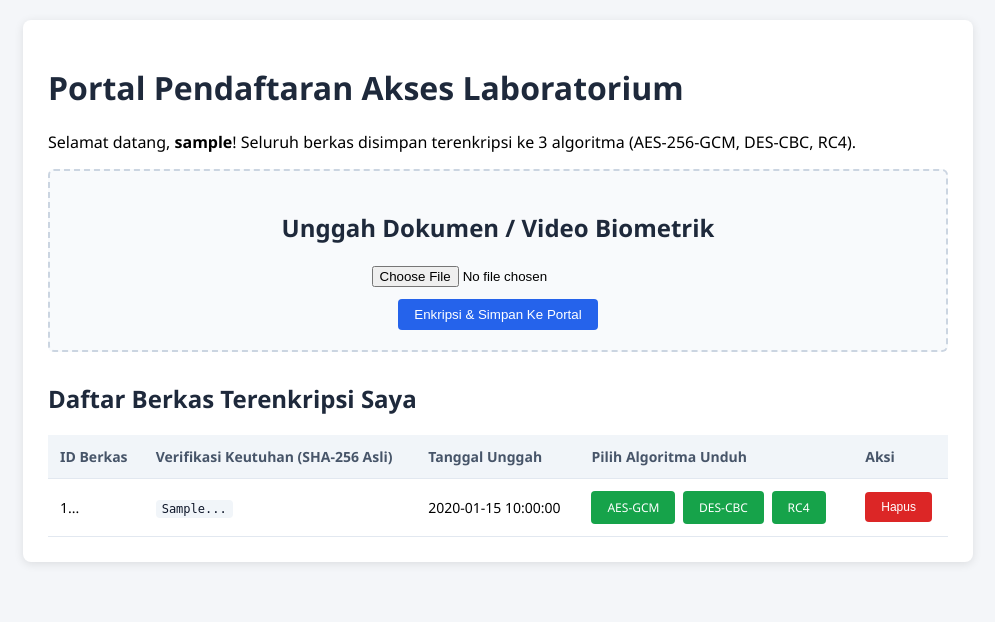
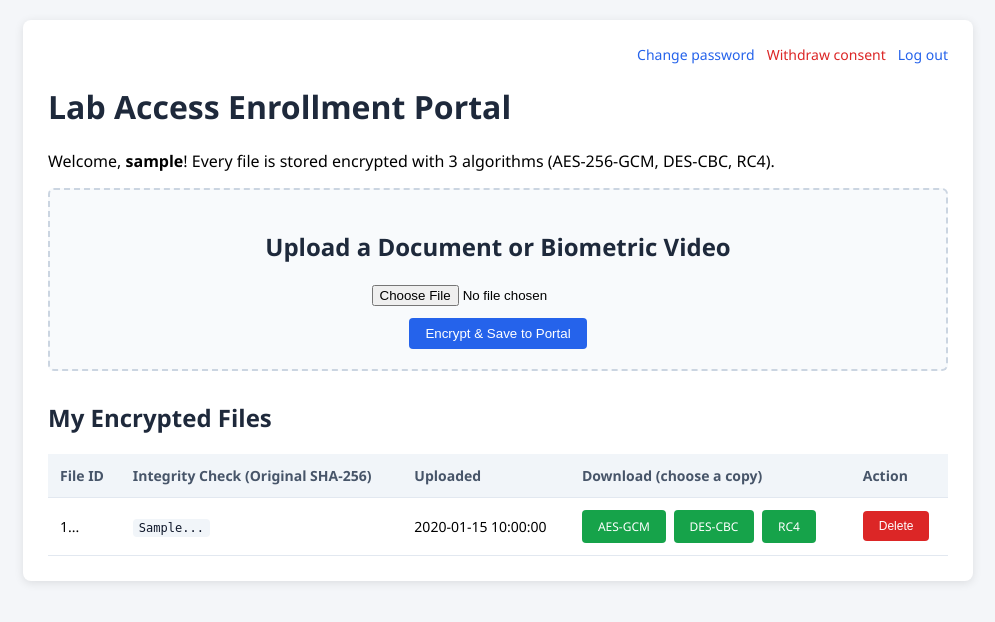
Before and after one commit to mouisbeton/labpass, a Flask app: template templates/dashboard.html in a window 1280 px wide. Shown: the top 622 px of the page, without its empty margins (142-1137 px from the left). Run offline with Flask 3, Linux system fonts and the light colour scheme; the template is opened without the code that fills it: most values are stand-ins (such as "Sample title", 1, 10 or a date in 2020).

Commit message:
templates: change dashboard to English; connect app.py to other templates

```diff
--- a/app.py
+++ b/app.py
@@ -19,11 +19,11 @@ from flask import (
     render_template,
     request,
     send_file,
-    session,
     url_for,
 )
 
-from database import close_db, get_db, init_db
+import auth
+from database import get_db
 from storage import delete_blob_file, read_blob_data, save_blob_data
 
 # ==============================================================================
@@ -88,34 +88,9 @@ app.config["MAX_CONTENT_LENGTH"] = 100 * 1024 * 1024
 # var secret key untuk cookie sesi Flask
 app.secret_key = os.urandom(24)
 
-# daftarkan fungsi penutup koneksi database pada teardown app context
-app.teardown_appcontext(close_db)
-
-
-# middleware penyiapan sesi dan user context sebelum request diproses
-@app.before_request
-def load_logged_in_user():
-    # var mengambil ID pengguna dari cookie sesi
-    user_id = session.get("user_id")
-
-    # cek apakah user_id tersedia dalam sesi
-    if user_id is None:
-        g.user = None
-    else:
-        # ambil data profil pengguna dari database SQLite
-        db = get_db()
-        g.user = db.execute(
-            "SELECT * FROM users WHERE id = ?", (user_id,)
-        ).fetchone()
-
-
-# helper decorator / checker untuk rute terproteksi login
-def require_auth():
-    # cek apakah g.user terisi
-    if g.user is None:
-        return False
-    return True
-
+# pasang modul auth: CSRF, flag cookie sesi, tabel users/consents, teardown database,
+# serta rute /register, /login, /logout, /change-password, /withdraw-consent
+auth.init_app(app)
 
 # ==============================================================================
 # FLASK ROUTES
@@ -125,34 +100,29 @@ def require_auth():
 # Rute utama dasbor: menampilkan daftar berkas milik pengguna yang sedang login
 @app.route("/")
 @app.route("/dashboard")
+@auth.login_required
 def dashboard():
-    # percabangan mengecek apakah pengguna sudah login
-    if not require_auth():
-        # alihkan ke halaman login jika belum login
-        return redirect(url_for("login_stub"))
-
-    # var koneksi basis data SQLite
     db = get_db()
+    # nama pengguna untuk sapaan di dasbor
+    username = db.execute(
+        "SELECT username FROM users WHERE id = ?", (g.user_id,)
+    ).fetchone()["username"]
     # var mengambil daftar berkas milik pengguna saat ini (Ownership Check via WHERE user_id)
     items = db.execute(
         "SELECT id, sha256_orig, created_at FROM items WHERE user_id = ? ORDER BY created_at DESC",
-        (g.user["id"],),
+        (g.user_id,),
     ).fetchall()
 
-    # render tampilan HTML dasbor membawa daftar berkas pengguna
-    return render_template("dashboard.html", items=items, username=g.user["username"])
+    return render_template("dashboard.html", items=items, username=username)
 
 
 # Rute unggah berkas: diproses sepenuhnya di RAM, dienkripsi ke 3 algoritma (AES, DES, RC4)
 @app.route("/upload", methods=["POST"])
+@auth.login_required
 def upload_file():
-    # verifikasi status autentikasi pengguna
-    if not require_auth():
-        return redirect(url_for("login_stub"))
-
     # cek apakah ada berkas pada request unggahan
     if "file" not in request.files:
-        flash("Tidak ada bagian file dalam request.")
+        flash("No file part in the request.")
         return redirect(url_for("dashboard"))
 
     # var berkas yang diunggah dari form
@@ -160,7 +130,7 @@ def upload_file():
 
     # cek apakah nama file kosong
     if uploaded_file.filename == "":
-        flash("Nama berkas tidak boleh kosong.")
+        flash("File name must not be empty.")
         return redirect(url_for("dashboard"))
 
     # var membaca seluruh bytes isi berkas dari stream BytesIO di RAM
@@ -168,7 +138,7 @@ def upload_file():
 
     # cek jika ukuran file melebihi 0 byte
     if len(plaintext_bytes) == 0:
-        flash("Berkas kosong tidak dapat diunggah.")
+        flash("Empty files cannot be uploaded.")
         return redirect(url_for("dashboard"))
 
     # var menghitung hash SHA-256 berkas asli untuk verifikasi keutuhan (integrity check) saat diunduh
@@ -176,13 +146,8 @@ def upload_file():
 
     # var membuat ID item berkas baru berbasis UUID
     item_id = str(uuid.uuid4())
-    # var mengambil KEK pengguna dari KEK cache memori server (dikembangkan oleh Person 2)
-    kek = session.get("kek_bytes")
-
-    # percabangan fallback KEK jika belum diset dalam sesi
-    if not kek:
-        # var KEK fallback dummy 32 bytes (dipakai untuk testing sebelum auth Person 2 rampung)
-        kek = b"K" * 32
+    # KEK dari KEK cache di memori server (auth.login_required)
+    kek = g.kek
 
     # var daftar algoritma cipher yang wajib digunakan (AES, DES, RC4)
     ciphers = ["aes-gcm", "des-cbc", "rc4"]
@@ -198,7 +163,7 @@ def upload_file():
         "INSERT INTO items (id, user_id, filename_enc, mime_type_enc, sha256_orig) VALUES (?, ?, ?, ?, ?)",
         (
             item_id,
-            g.user["id"],
+            g.user_id,
             uploaded_file.filename.encode("utf-8"),
             uploaded_file.mimetype.encode("utf-8"),
             sha256_orig,
@@ -211,8 +176,8 @@ def upload_file():
         item_secret = new_item_secret()
 
         # var tuple konteks autentikasi metadata (user_id, item_id, cipher_name)
-        # ctx = (g.user["id"], item_id, cipher_name)
-        ctx = (str(g.user["id"]), str(item_id), cipher_name)
+        # ctx = (g.user_id, item_id, cipher_name)
+        ctx = (str(g.user_id), str(item_id), cipher_name)
 
         # 1. Pembungkusan Kunci (Key Wrapping) menggunakan KEK & AES-GCM
         wrapped_key = wrap_secret(kek, item_secret, ctx)
@@ -243,18 +208,15 @@ def upload_file():
     db.commit()
 
     flash(
-        f"Berkas '{uploaded_file.filename}' berhasil dienkripsi dan disimpan dalam 3 algoritma (AES, DES, RC4)!"
+        f"'{uploaded_file.filename}' was encrypted and stored with 3 algorithms (AES, DES, RC4)."
     )
     return redirect(url_for("dashboard"))
 
 
 # Rute unduh & dekripsi berkas: Pengguna memilih algoritma (AES, DES, atau RC4) yang akan didekripsi
 @app.route("/download/<item_id>/<cipher_name>")
+@auth.login_required
 def download_file(item_id, cipher_name):
-    # verifikasi autentikasi pengguna
-    if not require_auth():
-        return redirect(url_for("login_stub"))
-
     # var koneksi database
     db = get_db()
 
@@ -262,14 +224,12 @@ def download_file(item_id, cipher_name):
     # pastikan item yang diminta benar-benar milik pengguna yang sedang terautentikasi
     item = db.execute(
         "SELECT * FROM items WHERE id = ? AND user_id = ?",
-        (item_id, g.user["id"]),
+        (item_id, g.user_id),
     ).fetchone()
 
     # percabangan mengecek keberadaan berkas dan hak akses kepemilikan
     if item is None:
-        flash(
-            "Akses ditolak atau berkas tidak ditemukan (Ownership Check Failed)."
-        )
+        flash("Access denied or file not found.")
         return redirect(url_for("dashboard"))
 
     # ambil metadata salinan berkas berdasarkan cipher yang dipilih
@@ -280,7 +240,7 @@ def download_file(item_id, cipher_name):
 
     # percabangan jika salinan algoritma tidak ditemukan
     if copy_record is None:
-        flash(f"Salinan cipher '{cipher_name}' tidak ditemukan.")
+        flash(f"Copy '{cipher_name}' not found.")
         return redirect(url_for("dashboard"))
 
     # ambil wrapped secret dari basis data
@@ -290,9 +250,9 @@ def download_file(item_id, cipher_name):
     ).fetchone()
 
     # var KEK dari sesi login pengguna
-    kek = session.get("kek_bytes", b"K" * 32)
+    kek = g.kek
     # var tuple konteks autentikasi data
-    ctx = (g.user["id"], item_id, cipher_name)
+    ctx = (g.user_id, item_id, cipher_name)
 
     try:
         # 1. Opens & Unwraps Item Secret dengan KEK
@@ -314,7 +274,7 @@ def download_file(item_id, cipher_name):
             )
 
     except Exception as err:
-        flash(f"Gagal mendekripsi atau memverifikasi berkas: {str(err)}")
+        flash(f"Could not decrypt or verify the file: {err}")
         return redirect(url_for("dashboard"))
 
     # var mengembalikan data file terdekripsi langsung ke browser pengguna dari RAM
@@ -327,11 +287,8 @@ def download_file(item_id, cipher_name):
 
 # Rute hapus berkas: Menghapus entri SQLite dan berkas blob fisik secara permanen
 @app.route("/delete/<item_id>", methods=["POST"])
+@auth.login_required
 def delete_file(item_id):
-    # verifikasi autentikasi pengguna
-    if not require_auth():
-        return redirect(url_for("login_stub"))
-
     # var koneksi database
     db = get_db()
 
@@ -339,11 +296,11 @@ def delete_file(item_id):
     # pastikan item yang akan dihapus milik pengguna yang sedang terautentikasi
     item = db.execute(
         "SELECT * FROM items WHERE id = ? AND user_id = ?",
-        (item_id, g.user["id"]),
+        (item_id, g.user_id),
     ).fetchone()
 
     if item is None:
-        flash("Gagal menghapus: Berkas tidak ditemukan atau akses ditolak.")
+        flash("Delete failed: file not found or access denied.")
         return redirect(url_for("dashboard"))
 
     # ambil seluruh jalur file blob fisik yang terkait dengan item ini
@@ -359,42 +316,13 @@ def delete_file(item_id):
     db.execute("DELETE FROM items WHERE id = ?", (item_id,))
     db.commit()
 
-    flash("Berkas beserta seluruh 3 salinan terenkripsinya berhasil dihapus.")
-    return redirect(url_for("dashboard"))
-
-
-# Rute login stub sederhana (untuk kebutuhan pengujian sebelum auth Person 2 diintegrasikan)
-@app.route("/login-stub")
-def login_stub():
-    db = get_db()
-    user = db.execute("SELECT * FROM users LIMIT 1").fetchone()
-
-    # percabangan jika belum ada user di database, buat user dummy
-    if not user:
-        user_id = str(uuid.uuid4())
-        db.execute(
-            "INSERT INTO users (id, username, login_key, salt, access_until) VALUES (?, ?, ?, ?, ?)",
-            (
-                user_id,
-                "mahasiswa_demo",
-                b"login_key_bytes",
-                b"salt_bytes",
-                "2026-12-31",
-            ),
-        )
-        db.commit()
-        user_id_logged = user_id
-    else:
-        user_id_logged = user["id"]
-
-    # simpan ID pengguna dan dummy KEK ke dalam sesi login Flask
-    session["user_id"] = user_id_logged
-    session["kek_bytes"] = b"K" * 32
-    flash("Login berhasil (Mode Demo Stub).")
+    flash("The file and all 3 of its encrypted copies were deleted.")
     return redirect(url_for("dashboard"))
 
 
 # eksekusi server web Flask
 if __name__ == "__main__":
-    init_db()
+    # flag Secure membuat browser tidak mengirim cookie lewat http://localhost;
+    # matikan hanya untuk server pengembangan lokal
+    app.config["SESSION_COOKIE_SECURE"] = False
     app.run(debug=True, port=5001)
--- a/templates/dashboard.html
+++ b/templates/dashboard.html
@@ -1,11 +1,12 @@
 <!--
 @kode-komentar-id
-Fungsi File: Antarmuka UI dasbor pengguna untuk mengunggah berkas di RAM, melihat daftar dokumen terenkripsi, memilih algoritma dekripsi (AES, DES, RC4), dan memverifikasi nilai hash SHA-256.
-File Terhubung:
-- ../app.py: Menerima request POST /upload, GET /download/<item_id>/<cipher>, dan POST /delete/<item_id>
+File Purpose: User dashboard for uploading files (processed in RAM), listing encrypted documents, choosing which copy to decrypt (AES, DES, RC4), and checking the SHA-256 hash.
+Related Files:
+- ../app.py: handles POST /upload, GET /download/<item_id>/<cipher>, and POST /delete/<item_id>
+- ../auth.py: account links (change password, withdraw consent, log out)
 -->
 <!DOCTYPE html>
-<html lang="id">
+<html lang="en">
 <head>
     <meta charset="UTF-8">
     <meta name="viewport" content="width=device-width, initial-scale=1.0">
@@ -14,6 +15,11 @@ File Terhubung:
         body { font-family: 'Segoe UI', Tahoma, Geneva, Verdana, sans-serif; background-color: #f4f6f9; margin: 0; padding: 20px; }
         .container { max-width: 900px; margin: 0 auto; background: #fff; padding: 25px; border-radius: 8px; box-shadow: 0 2px 10px rgba(0,0,0,0.1); }
         h1, h2 { color: #1e293b; }
+        .topbar { display: flex; justify-content: flex-end; align-items: center; gap: 12px; font-size: 14px; margin-bottom: 10px; }
+        .topbar a { color: #2563eb; text-decoration: none; }
+        .topbar a.danger-link { color: #dc2626; }
+        .topbar form { display: inline; margin: 0; }
+        .link-button { background: none; border: none; color: #2563eb; cursor: pointer; font: inherit; padding: 0; }
         .flash-messages { background: #e0f2fe; border-left: 4px solid #0284c7; padding: 10px 15px; margin-bottom: 20px; border-radius: 4px; color: #0369a1; }
         .upload-card { background: #f8fafc; border: 2px dashed #cbd5e1; padding: 20px; border-radius: 6px; text-align: center; margin-bottom: 30px; }
         .upload-card input[type="file"] { margin-bottom: 12px; }
@@ -29,10 +35,21 @@ File Terhubung:
 </head>
 <body>
     <div class="container">
-        <h1>Portal Pendaftaran Akses Laboratorium</h1>
-        <p>Selamat datang, <strong>{{ username }}</strong>! Seluruh berkas disimpan terenkripsi ke 3 algoritma (AES-256-GCM, DES-CBC, RC4).</p>
+        <!-- Account links (auth.py) -->
+        <div class="topbar">
+            <a href="{{ url_for('auth.change_password') }}">Change password</a>
+            <a href="{{ url_for('auth.withdraw_consent') }}" class="danger-link">Withdraw consent</a>
+            <!-- Logout is POST-only, so it is a small form rather than a link -->
+            <form method="POST" action="{{ url_for('auth.logout') }}">
+                <input type="hidden" name="csrf_token" value="{{ csrf_token() }}">
+                <button type="submit" class="link-button">Log out</button>
+            </form>
+        </div>
 
-        <!-- Tampilkan pesan Flash Notifikasi -->
+        <h1>Lab Access Enrollment Portal</h1>
+        <p>Welcome, <strong>{{ username }}</strong>! Every file is stored encrypted with 3 algorithms (AES-256-GCM, DES-CBC, RC4).</p>
+
+        <!-- Flash messages -->
         {% with messages = get_flashed_messages() %}
             {% if messages %}
                 <div class="flash-messages">
@@ -43,26 +60,27 @@ File Terhubung:
             {% endif %}
         {% endwith %}
 
-        <!-- Form Unggah Berkas ke RAM -->
+        <!-- Upload form (processed in RAM) -->
         <div class="upload-card">
-            <h2>Unggah Dokumen / Video Biometrik</h2>
-            <form action="/upload" method="POST" enctype="multipart/form-data">
+            <h2>Upload a Document or Biometric Video</h2>
+            <form action="{{ url_for('upload_file') }}" method="POST" enctype="multipart/form-data">
+                <input type="hidden" name="csrf_token" value="{{ csrf_token() }}">
                 <input type="file" name="file" required><br>
-                <button type="submit" class="btn btn-primary">Enkripsi & Simpan Ke Portal</button>
+                <button type="submit" class="btn btn-primary">Encrypt &amp; Save to Portal</button>
             </form>
         </div>
 
-        <!-- Tabel Daftar Berkas Terenkripsi -->
-        <h2>Daftar Berkas Terenkripsi Saya</h2>
+        <!-- List of encrypted files -->
+        <h2>My Encrypted Files</h2>
         {% if items %}
             <table>
                 <thead>
                     <tr>
-                        <th>ID Berkas</th>
-                        <th>Verifikasi Keutuhan (SHA-256 Asli)</th>
-                        <th>Tanggal Unggah</th>
-                        <th>Pilih Algoritma Unduh</th>
-                        <th>Aksi</th>
+                        <th>File ID</th>
+                        <th>Integrity Check (Original SHA-256)</th>
+                        <th>Uploaded</th>
+                        <th>Download (choose a copy)</th>
+                        <th>Action</th>
                     </tr>
                 </thead>
                 <tbody>
@@ -72,15 +90,16 @@ File Terhubung:
                             <td><span class="hash-code">{{ item.sha256_orig[:16] }}...</span></td>
                             <td>{{ item.created_at }}</td>
                             <td>
-                                <!-- Pilihan Dekripsi per Algoritma (AES, DES, RC4) -->
-                                <a href="/download/{{ item.id }}/aes-gcm" class="btn btn-success">AES-GCM</a>
-                                <a href="/download/{{ item.id }}/des-cbc" class="btn btn-success">DES-CBC</a>
-                                <a href="/download/{{ item.id }}/rc4" class="btn btn-success">RC4</a>
+                                <!-- Decrypt one copy: AES, DES or RC4 -->
+                                <a href="{{ url_for('download_file', item_id=item.id, cipher_name='aes-gcm') }}" class="btn btn-success">AES-GCM</a>
+                                <a href="{{ url_for('download_file', item_id=item.id, cipher_name='des-cbc') }}" class="btn btn-success">DES-CBC</a>
+                                <a href="{{ url_for('download_file', item_id=item.id, cipher_name='rc4') }}" class="btn btn-success">RC4</a>
                             </td>
                             <td>
-                                <!-- Tombol Hapus Berkas -->
-                                <form action="/delete/{{ item.id }}" method="POST" style="display:inline;">
-                                    <button type="submit" class="btn btn-danger" onclick="return confirm('Apakah Anda yakin ingin menghapus berkas ini?')">Hapus</button>
+                                <!-- Delete file -->
+                                <form action="{{ url_for('delete_file', item_id=item.id) }}" method="POST" style="display:inline;">
+                                    <input type="hidden" name="csrf_token" value="{{ csrf_token() }}">
+                                    <button type="submit" class="btn btn-danger" onclick="return confirm('Are you sure you want to delete this file?')">Delete</button>
                                 </form>
                             </td>
                         </tr>
@@ -88,7 +107,7 @@ File Terhubung:
                 </tbody>
             </table>
         {% else %}
-            <p style="color: #64748b;">Belum ada berkas terenkripsi yang diunggah.</p>
+            <p style="color: #64748b;">No encrypted files uploaded yet.</p>
         {% endif %}
     </div>
 </body>
```
